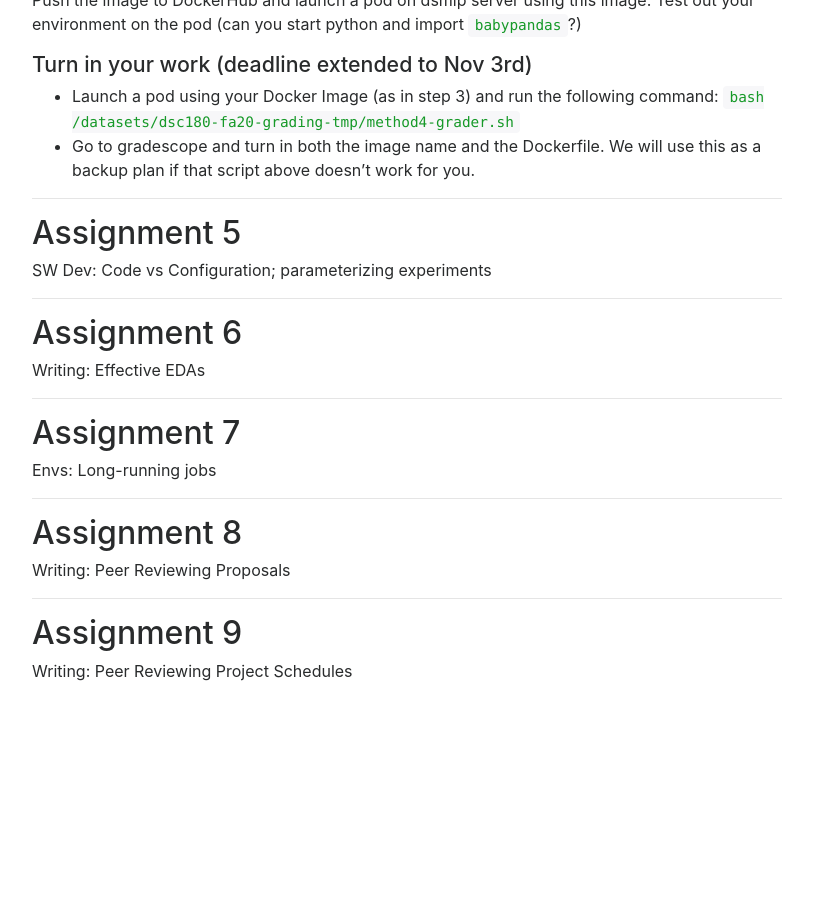
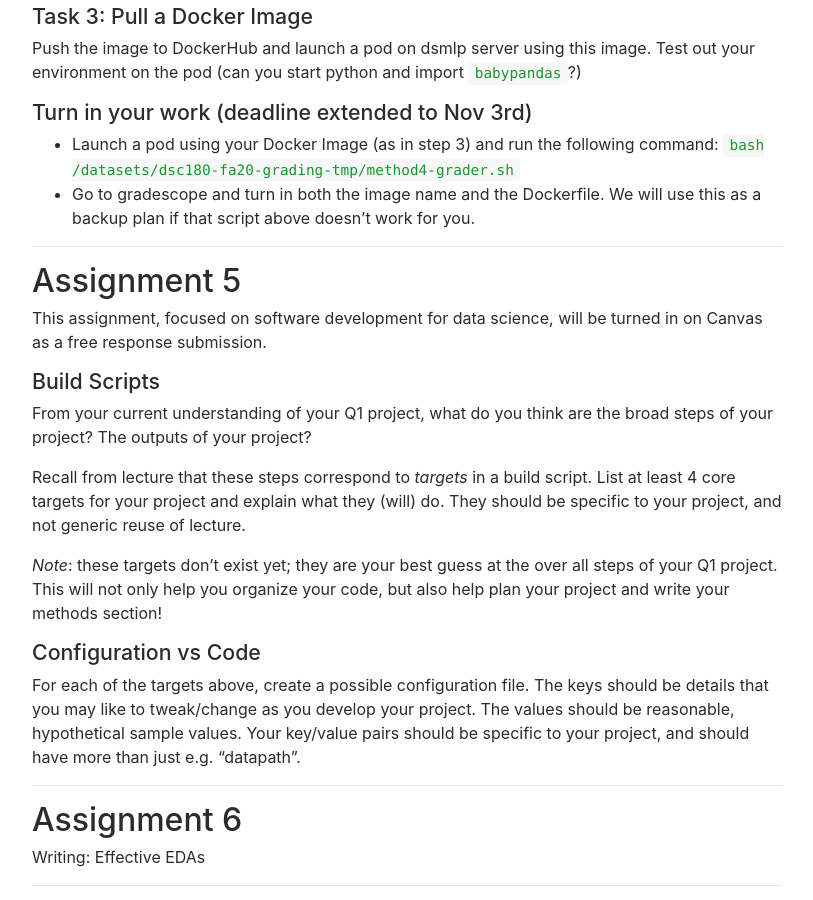
Before and after one commit to DSC-Capstone/dsc-capstone.github.io, a Jekyll site: the page built from assignments/quarter-1-methodology.md, in a window 1280 px wide and 900 px high, scrolled down 4621 px. Shown: the whole window, without its empty margins (233-1046 px from the left). Built offline with Jekyll 4.4.1, drawn with Linux system fonts in a browser that asks for light colours; nearby versions of some CDN libraries; before the commit the page ends 5490 px from its top, so only the background shows below that; some of the changed text lies outside the part shown.

Commit message:
methodology 5

```diff
--- a/assignments/quarter-1-methodology.md
+++ b/assignments/quarter-1-methodology.md
@@ -226,7 +226,32 @@ python and import `babypandas`?)
 
 ## Assignment 5
 
-SW Dev: Code vs Configuration; parameterizing experiments
+This assignment, focused on software development for data science,
+will be turned in on Canvas as a free response submission.
+
+### Build Scripts
+
+From your current understanding of your Q1 project, what do you think
+are the broad steps of your project? The outputs of your project?
+
+Recall from lecture that these steps correspond to *targets* in a
+build script. List at least 4 core targets for your project and
+explain what they (will) do. They should be specific to your project,
+and not generic reuse of lecture.
+
+*Note*: these targets don't exist yet; they are your best guess at the
+over all steps of your Q1 project. This will not only help you
+organize your code, but also help plan your project and write your
+methods section!
+
+### Configuration vs Code
+
+For each of the targets above, create a possible configuration
+file. The keys should be details that you may like to tweak/change as
+you develop your project. The values should be reasonable,
+hypothetical sample values. Your key/value pairs should be specific to
+your project, and should have more than just e.g. "datapath".
+
 
 ---
 
```
